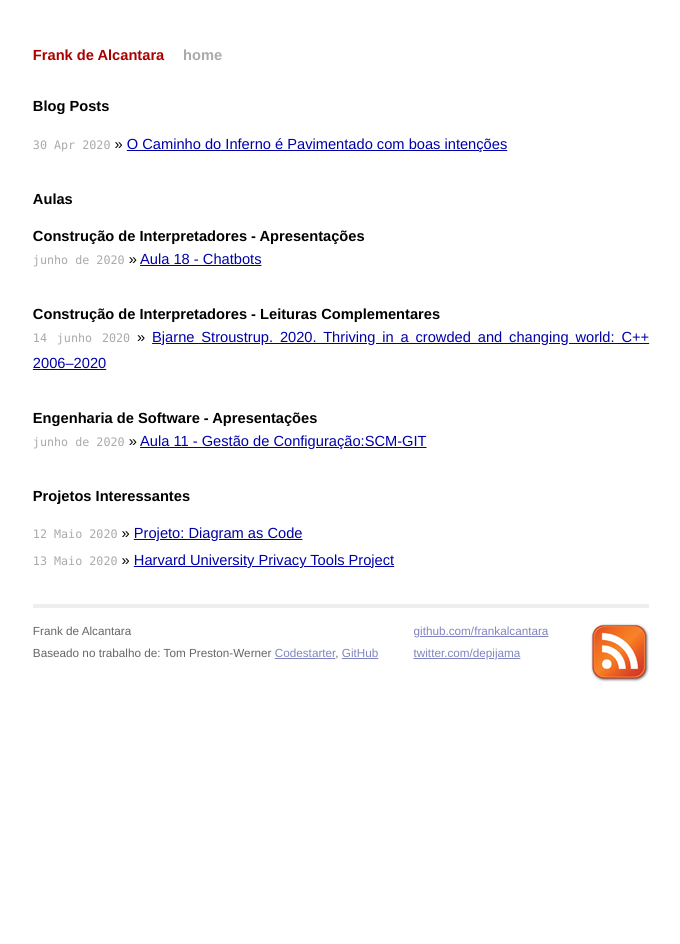
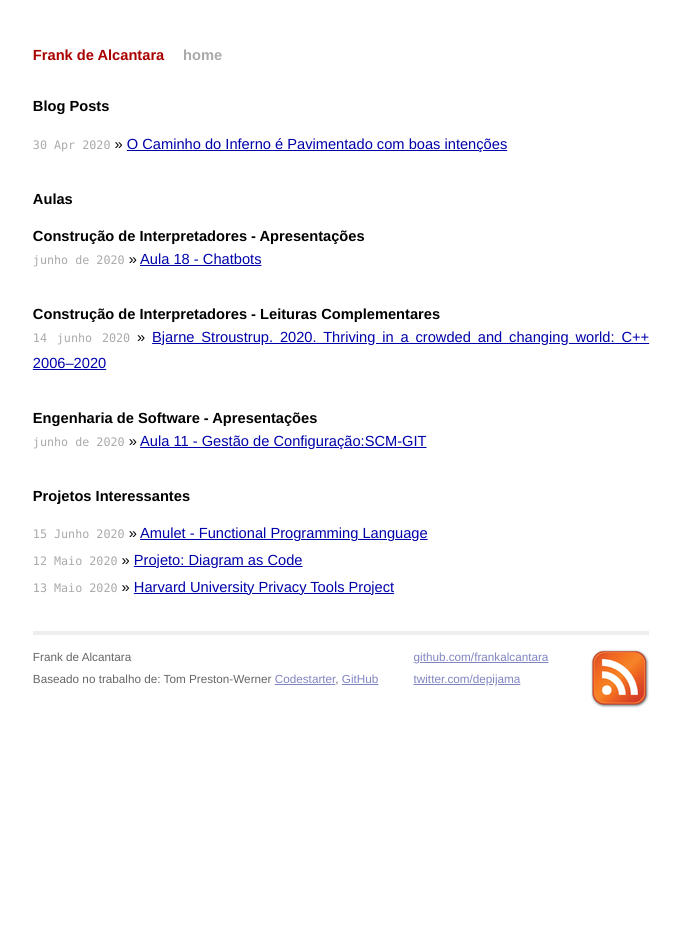
Before and after one commit to mojombo/mojombo.github.io, a Jekyll site: the page built from index.html, in a window 1280 px wide. Shown: the whole page, without its empty margins (299-979 px from the left). Built offline with Jekyll 4.4.1, drawn with Linux system fonts in a browser that asks for light colours.

Commit message:
Incluindo o link para a Amulet

```diff
--- a/index.html
+++ b/index.html
@@ -30,7 +30,7 @@ title: Frank de Alcantara
 
   <h1>Projetos Interessantes</h1>
   <ul class="posts">
-
+    <li><span>15 Junho 2020</span> &raquo; <a href="https://amulet.works/">Amulet - Functional Programming Language</a></li>
     <li><span>12 Maio 2020</span> &raquo; <a href="https://diagrams.mingrammer.com/">Projeto: Diagram as Code</a></li>
     <li><span>13 Maio 2020</span> &raquo; <a href="https://privacytools.seas.harvard.edu/opendp">Harvard University Privacy Tools Project</a></li>
   </ul>
```
